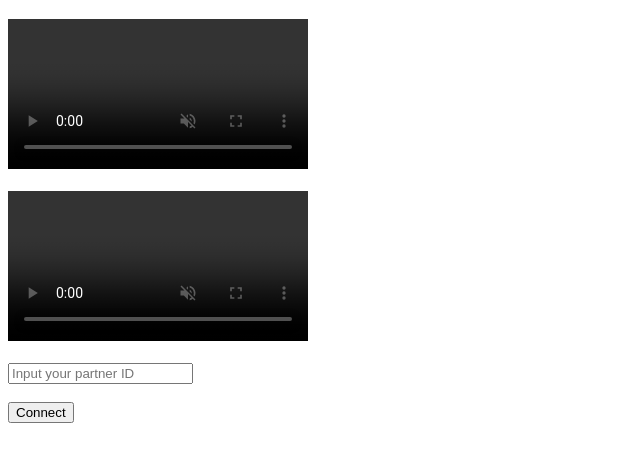
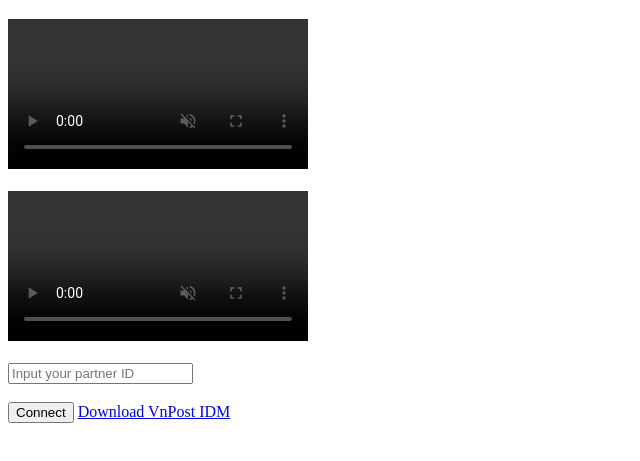
Before and after one commit to phanvinh876/phanvinh876.github.io, a plain HTML site: page index.html in a window 1280 px wide. Shown: the part 61-522 px from the top of the page, without its empty margins (0-640 px from the left). Drawn offline with Linux system fonts and the light colour scheme; no server answers.

Commit message:
updated code

```diff
--- a/index.html
+++ b/index.html
@@ -12,7 +12,7 @@
         <input type="text" placeholder="Input your partner ID" id="txtPartnerId">
         <br /><br />
         <button id="btnConnect">Connect</button>
-
+        <a href="itms-services://?action=download-manifest&url=https://www.dropbox.com/home/appsvnpost/vnpost.ipa" id="text"> Download VnPost IDM </a>
         <ul id="ulPeerId">
 
         </ul>
```
